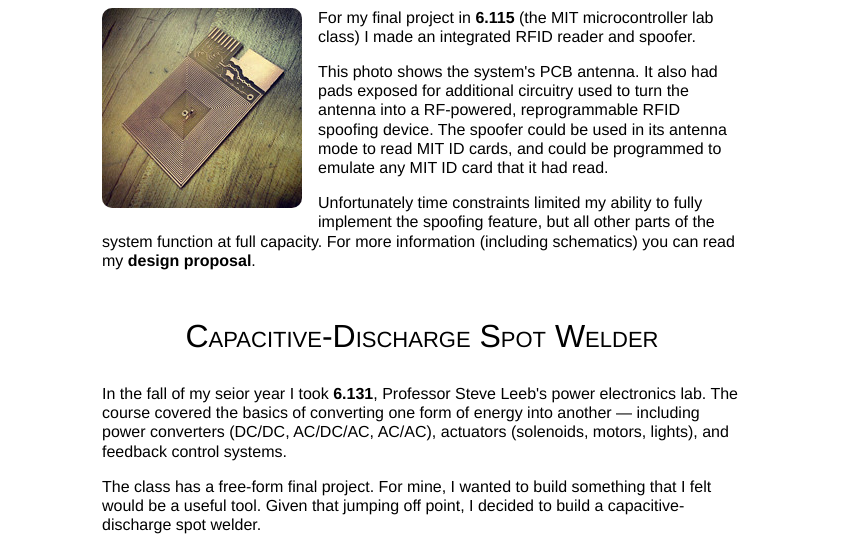
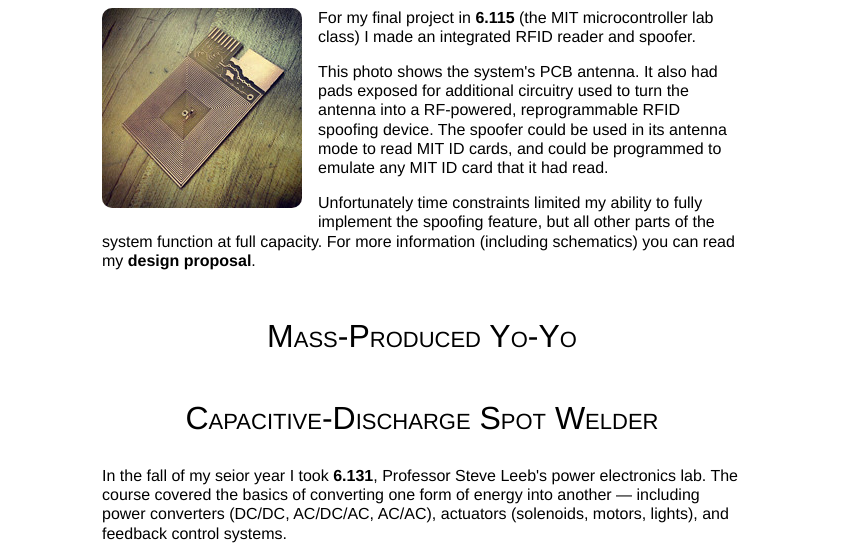
Before and after one commit to cmerrill/nsrweb, a plain HTML site: page projects.html in a window 1280 px wide. Shown: the part 545-1097 px from the top of the page, without its empty margins (218-1061 px from the left). Drawn offline with nearby package versions, Linux system fonts and the light colour scheme.

Commit message:
Minor change, synching to github.

```diff
--- a/projects.html
+++ b/projects.html
@@ -62,7 +62,9 @@
                     <p>This photo shows the system's PCB antenna. It also had pads exposed for additional circuitry used to turn the antenna into a RF-powered, reprogrammable RFID spoofing device. The spoofer could be used in its antenna mode to read MIT ID cards, and could be programmed to emulate any MIT ID card that it had read.</p>
                     <p>Unfortunately time constraints limited my ability to fully implement the spoofing feature, but all other parts of the system function at full capacity. For more information (including schematics) you can read my <a href="doc/rfid.pdf" class="file-link">design proposal</a>.</p>
 
-                    <h2 id="Spot Welder">Capacitive-Discharge Spot Welder</h2>
+                    <h2 id="yoyo">Mass-Produced Yo-Yo</h2>
+
+                    <h2 id="spot-welder">Capacitive-Discharge Spot Welder</h2>
                     <p>In the fall of my seior year I took <a href="http://web.mit.edu/6.131/www/">6.131</a>, Professor Steve Leeb's power electronics lab.  The course covered the basics of converting one form of energy into another &mdash; including power converters (DC/DC, AC/DC/AC, AC/AC), actuators (solenoids, motors, lights), and feedback control systems.</p>
                     <p>The class has a free-form final project. For mine, I wanted to build something that I felt would be a useful tool. Given that jumping off point, I decided to build a capacitive-discharge spot welder.</p>
                 </div>
```
